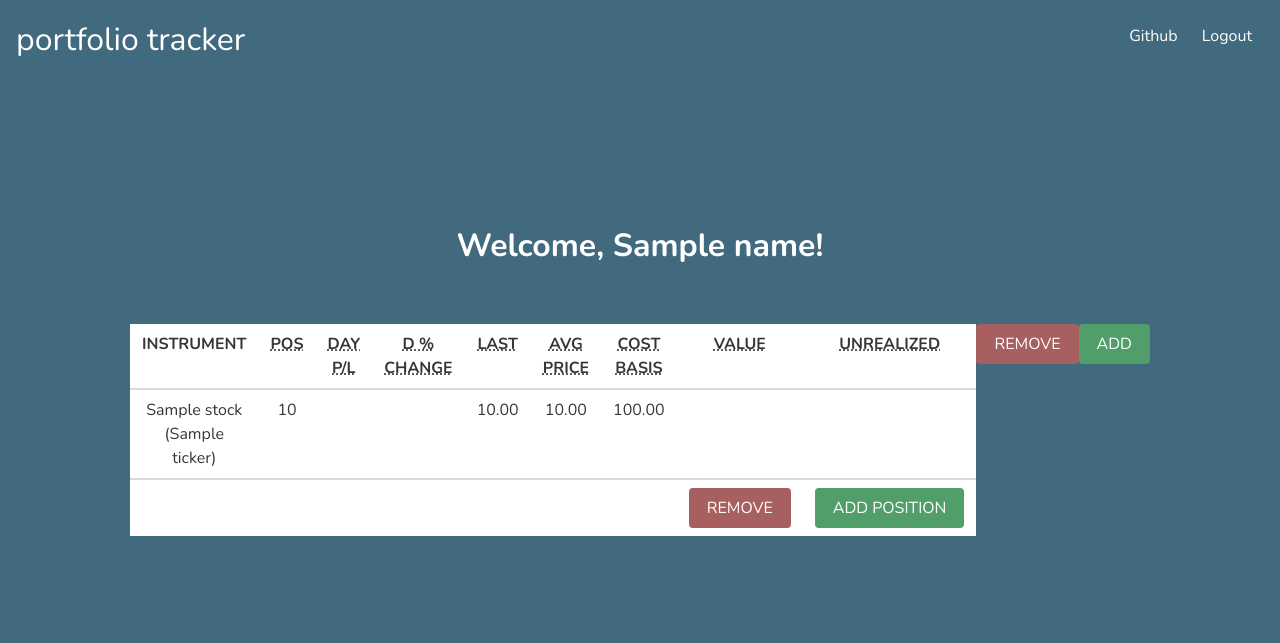
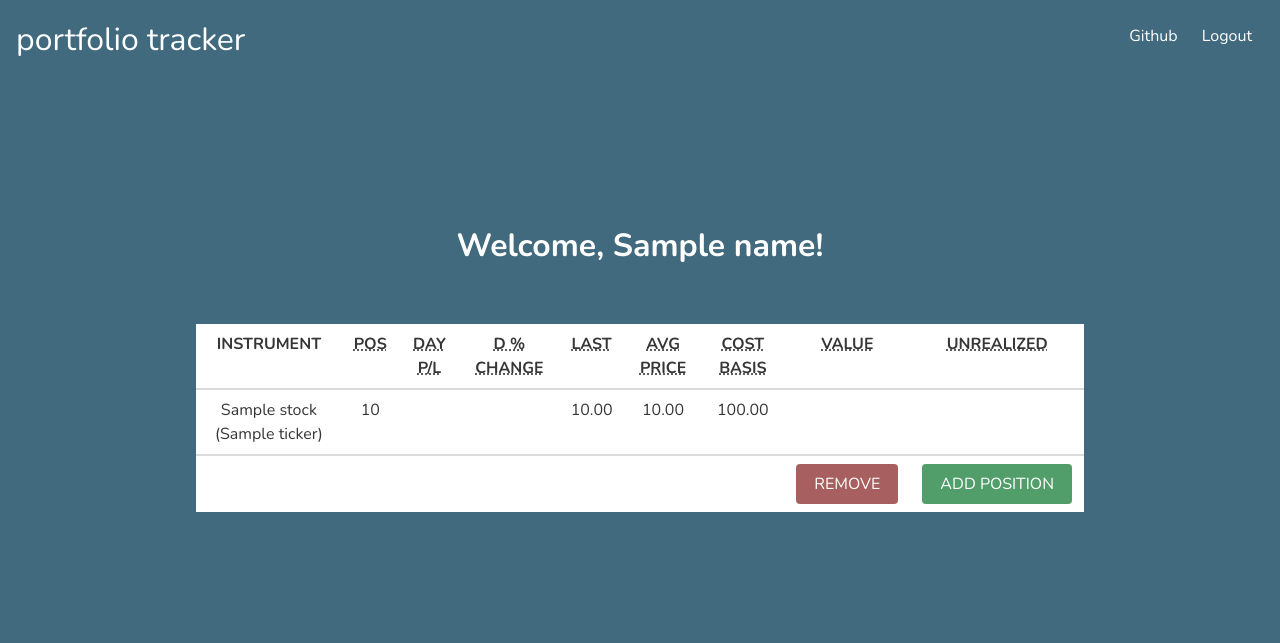
Before and after one commit to felixlevert/stock-tracker-app, a Flask app: template services/web/src/templates/index.html in a window 1280 px wide. Shown: the top 643 px of the page. Run offline with Flask 2, Linux system fonts and the light colour scheme; the template is opened without the code that fills it: most values are stand-ins (such as "Sample title", 1, 10 or a date in 2020); parts of the project's set-up code (start-up, migrations or seed data) failed here and were passed over.

Commit message:
fixed mobile buttons

```diff
--- a/services/web/src/static/styles/styles.css
+++ b/services/web/src/static/styles/styles.css
@@ -11,11 +11,33 @@
         font-size: larger;
         margin-top: 2rem;
     }
+
+    #sell-position-button-mobile {
+        display: inline-block;
+    }
+
+    #new-position-button-mobile {
+        display: inline-block;
+    }
+
+  }
+
+  @media only screen and (min-width: 801px) {
+
+    #sell-position-button-mobile {
+        display: none;
+    }
+
+    #new-position-button-mobile {
+        display: none;
+    }
+
   }
 
 .title {
     margin-top: 8rem;
 }
+
 
 .nav-title {
     font-size: 2rem;
```
